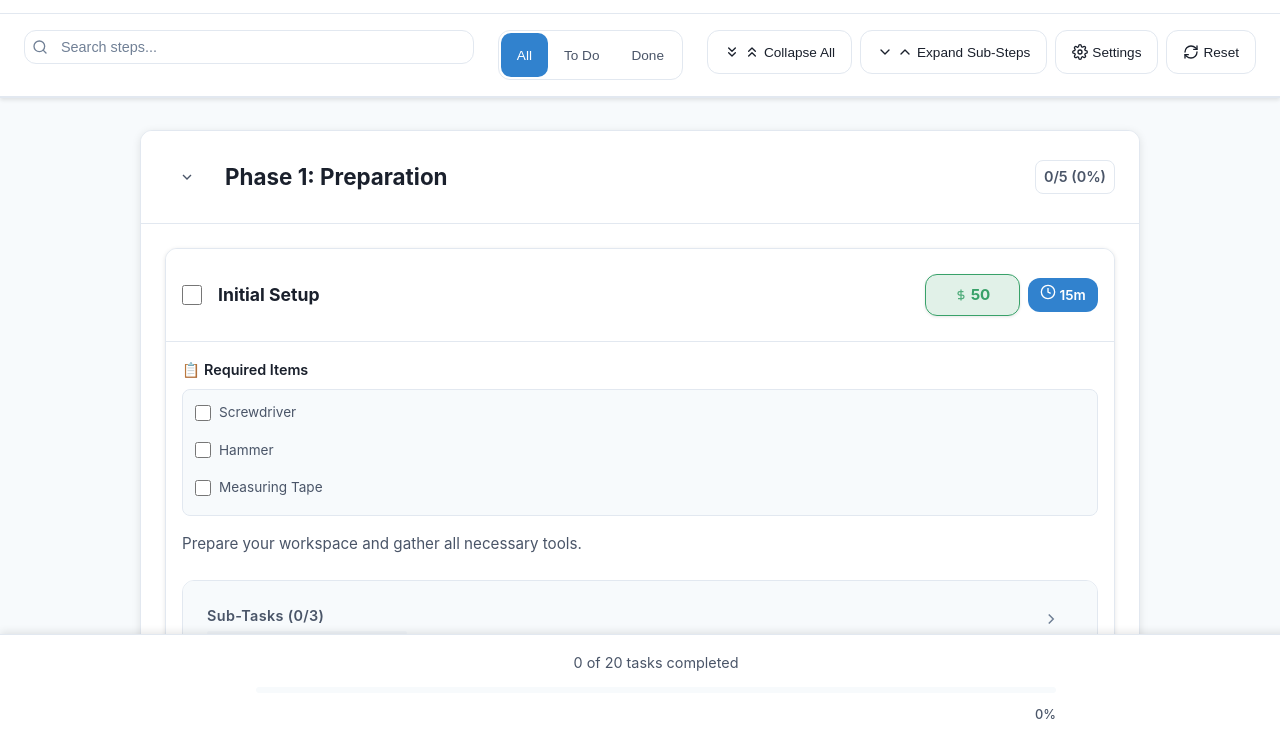
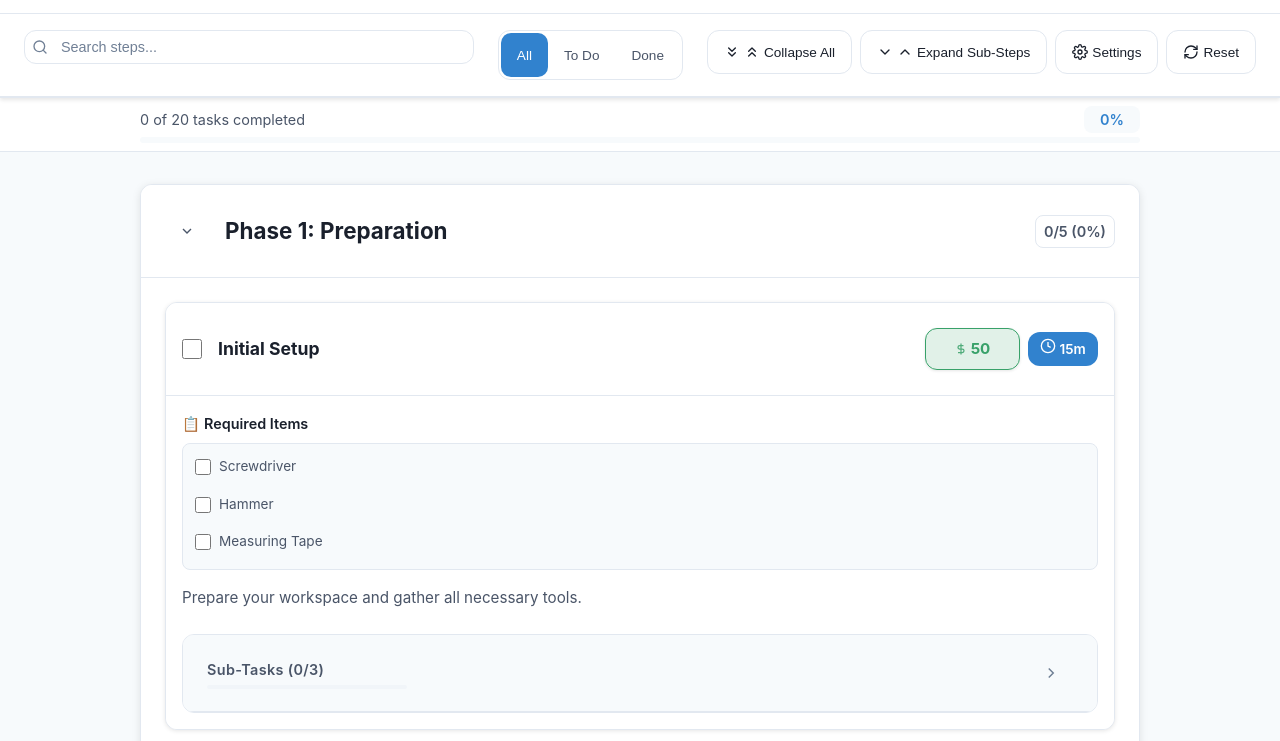
Before and after one commit to Erikdekamps/checklist, a plain HTML site: page index.html in a window 1280 px wide. Shown: the part 59-800 px from the top of the page. Drawn offline with Linux system fonts and the light colour scheme.

Commit message:
feat: add header progress bar and update UI elements

```diff
--- a/index.html
+++ b/index.html
@@ -132,25 +132,20 @@
         </div>
     </header>
 
-    <main id="group-container"></main>
-
-    <!-- Enhanced Collapsible Progress Footer -->
-    <footer id="progress-footer">
-        <button id="footer-toggle" class="toggle-container-btn footer-toggle-btn" aria-label="Toggle footer visibility">
-            <svg xmlns="http://www.w3.org/2000/svg" width="16" height="16" viewBox="0 0 24 24" fill="none" stroke="currentColor" stroke-width="2" stroke-linecap="round" stroke-linejoin="round">
-                <polyline points="18 15 12 9 6 15"></polyline>
-            </svg>
-        </button>
+    <!-- Add this right after the header section -->
+    <div class="header-progress">
         <div class="progress-container">
-            <div class="footer-content">
-                <div id="progress-text">Ready to start your checklist</div>
-                <div class="progress-bar-container">
-                    <div class="progress-fill"></div>
-                </div>
-                <div id="progress-percentage">0%</div>
+            <div class="progress-top">
+                <p id="progress-text">0 of 0 tasks completed</p>
+                <p id="progress-percentage">0%</p>
+            </div>
+            <div class="progress-bar-container">
+                <div class="progress-fill" style="width: 0%;"></div>
             </div>
         </div>
-    </footer>
+    </div>
+
+    <main id="group-container"></main>
 
     <!-- Settings Modal -->
     <div id="settings-modal" class="modal">
--- a/script.js
+++ b/script.js
@@ -13,21 +13,18 @@ document.addEventListener('DOMContentLoaded', async () => {
     let data = [];
     let groupCollapsed = {};
     let subStepsCollapsed = {};
-    let footerCollapsed = false;
-    let headerCollapsed = false; // Add this line
+    let headerCollapsed = false;
     let filter = 'all';
     let searchTerm = '';
     let debounceSaveTimeout;
 
     const el = {
         container: document.getElementById('group-container'),
-        progressFooter: document.getElementById('progress-footer'),
-        footerToggle: document.getElementById('footer-toggle'),
+        progressBar: document.querySelector('.progress-fill'),
+        progressText: document.getElementById('progress-text'),
+        progressPercentage: document.getElementById('progress-percentage'),
         headerToggle: document.getElementById('header-toggle'),
         header: document.querySelector('header'),
-        progressText: document.getElementById('progress-text'),
-        progressPercentage: document.getElementById('progress-percentage'),
-        progressBar: document.querySelector('.progress-fill'),
         progressStat: document.getElementById('progress-stat'),
         totalTime: document.getElementById('total-time'),
         totalMoney: document.getElementById('total-money'),
@@ -53,7 +50,6 @@ document.addEventListener('DOMContentLoaded', async () => {
         dataJsonInput: document.getElementById('data-json-input'),
         dataJsonReset: document.getElementById('data-json-reset'),
         dataSourceSave: document.getElementById('data-source-save'),
-        // Add toast notification element
         toastNotification: document.getElementById('toast-notification'),
         toastMessage: document.getElementById('toast-message')
     };
@@ -436,42 +432,25 @@ document.addEventListener('DOMContentLoaded', async () => {
     function updateProgressUI() {
         const stats = computeStats();
 
-        // Update progress percentage display
-        if (el.progressPercentage) el.progressPercentage.textContent = `${stats.percentage}%`;
-
-        // Update progress bar with proper animation
         if (el.progressBar) {
-            // Use requestAnimationFrame for smoother transition
-            requestAnimationFrame(() => {
-                el.progressBar.style.width = `${stats.percentage}%`;
-            });
+            el.progressBar.style.width = `${stats.percentage}%`;
         }
 
-        // Update progress message
-        if (el.progressText) {
-            if (stats.totalSteps === 0) {
-                el.progressText.textContent = "No tasks available";
-            } else if (stats.completedSteps === stats.totalSteps) {
-                el.progressText.textContent = "All tasks completed! 🎉";
-            } else {
-                el.progressText.textContent = `${stats.completedSteps} of ${stats.totalSteps} tasks completed`;
-            }
+        if (el.progressPercentage) {
+            el.progressPercentage.textContent = `${stats.percentage}%`;
         }
 
-        // Update group stats
-        data.forEach(group => {
-            const completed = group.steps.filter(s => s.completed).length;
-            const total = group.steps.length;
-            const percentage = total > 0 ? Math.round((completed / total) * 100) : 0;
+        if (el.progressText) {
+            el.progressText.textContent = `${stats.completedSteps} of ${stats.totalSteps} tasks completed`;
+        }
 
-            const groupElement = document.querySelector(`[data-group="${group.group_title}"]`);
-            if (groupElement) {
-                const statsElement = groupElement.querySelector('.group-stats');
-                if (statsElement) {
-                    statsElement.textContent = `${completed}/${total} (${percentage}%)`;
-                }
-            }
-        });
+        if (el.totalTime) {
+            el.totalTime.textContent = formatTime(stats.totalTime);
+        }
+
+        if (el.totalMoney) {
+            el.totalMoney.textContent = formatMoney(stats.totalMoney);
+        }
     }
 
     /**
@@ -945,27 +924,6 @@ document.addEventListener('DOMContentLoaded', async () => {
         store.save('headerCollapsed', headerCollapsed);
     }
 
-    /**
-     * Toggles footer collapse state
-     */
-    function toggleFooter() {
-        footerCollapsed = !footerCollapsed;
-        if (el.progressFooter) {
-            el.progressFooter.classList.toggle('collapsed', footerCollapsed);
-        }
-        document.body.classList.toggle('footer-collapsed', footerCollapsed);
-
-        // Update toggle button icon
-        if (el.footerToggle) {
-            el.footerToggle.innerHTML = footerCollapsed ?
-                '<svg xmlns="http://www.w3.org/2000/svg" width="16" height="16" viewBox="0 0 24 24" fill="none" stroke="currentColor" stroke-width="2" stroke-linecap="round" stroke-linejoin="round"><polyline points="6 9 12 15 18 9"></polyline></svg>' : // Down arrow when collapsed
-                '<svg xmlns="http://www.w3.org/2000/svg" width="16" height="16" viewBox="0 0 24 24" fill="none" stroke="currentColor" stroke-width="2" stroke-linecap="round" stroke-linejoin="round"><polyline points="6 15 12 9 18 15"></polyline></svg>'; // Up arrow when expanded
-        }
-
-        // Save state
-        store.save('footerCollapsed', footerCollapsed);
-    }
-
     // ==========================================
     //  BIND EVENTS
     // ==========================================
@@ -1017,16 +975,6 @@ document.addEventListener('DOMContentLoaded', async () => {
 
         // Header toggle
         el.headerToggle?.addEventListener('click', toggleHeader);
-
-        // Footer toggle
-        el.footerToggle?.addEventListener('click', toggleFooter);
-
-        // Also allow toggling footer by clicking the collapsed version
-        el.progressFooter?.addEventListener('click', e => {
-            if (footerCollapsed && e.target === el.progressFooter) {
-                toggleFooter();
-            }
-        });
 
         // Search input
         el.searchInput?.addEventListener('input', e => {
@@ -1142,22 +1090,17 @@ document.addEventListener('DOMContentLoaded', async () => {
             const savedProgress = store.load('checklistProgress');
             data = savedProgress ? mergeProgress(rawData, savedProgress) : rawData;
 
-            // Load header and footer collapsed state
+            // Load header collapsed state
             headerCollapsed = store.load('headerCollapsed') || false;
-            footerCollapsed = store.load('footerCollapsed') || false;
 
-            // Set initial state for header and footer
+            // Set initial state for header
             if (el.header) {
                 el.header.classList.toggle('collapsed', headerCollapsed);
             }
-            if (el.progressFooter) {
-                el.progressFooter.classList.toggle('collapsed', footerCollapsed);
-            }
 
             document.body.classList.toggle('header-collapsed', headerCollapsed);
-            document.body.classList.toggle('footer-collapsed', footerCollapsed);
 
-            // Set initial icon state for toggle buttons
+            // Set initial icon state for toggle button
             if (el.headerToggle) {
                 el.headerToggle.innerHTML = headerCollapsed ?
                     '<svg xmlns="http://www.w3.org/2000/svg" width="16" height="16" viewBox="0 0 24 24" fill="none" stroke="currentColor" stroke-width="2" stroke-linecap="round" stroke-linejoin="round"><polyline points="6 9 12 15 18 9"></polyline></svg>' :
@@ -1165,15 +1108,6 @@ document.addEventListener('DOMContentLoaded', async () => {
 
                 // Make sure toggle button is visible
                 el.headerToggle.style.display = 'flex';
-            }
-
-            if (el.footerToggle) {
-                el.footerToggle.innerHTML = footerCollapsed ?
-                    '<svg xmlns="http://www.w3.org/2000/svg" width="16" height="16" viewBox="0 0 24 24" fill="none" stroke="currentColor" stroke-width="2" stroke-linecap="round" stroke-linejoin="round"><polyline points="6 9 12 15 18 9"></polyline></svg>' :
-                    '<svg xmlns="http://www.w3.org/2000/svg" width="16" height="16" viewBox="0 0 24 24" fill="none" stroke="currentColor" stroke-width="2" stroke-linecap="round" stroke-linejoin="round"><polyline points="6 15 12 9 18 15"></polyline></svg>';
-
-                // Make sure toggle button is visible
-                el.footerToggle.style.display = 'flex';
             }
 
             // Bind all events
--- a/style.css
+++ b/style.css
@@ -845,59 +845,82 @@ body.dark-mode .step .step-value {
 }
 
 /* ======================================
-   FOOTER
+   HEADER PROGRESS BAR
    ====================================== */
-#progress-footer {
-    position: fixed;
-    bottom: 0;
-    left: 0;
-    right: 0;
-    background: var(--color-bg-surface);
-    border-top: 1px solid var(--color-border);
-    padding: var(--space-md);
-    z-index: 100;
+.header-progress {
+    background: var(--color-bg-surface);
+    padding: var(--space-sm) var(--space-lg);
+    border-bottom: 1px solid var(--color-border);
+    display: flex;
+    flex-direction: column;
+    gap: var(--space-xs);
 }
 
 .progress-container {
-    max-width: 800px;
+    max-width: 1000px;
     margin: 0 auto;
-}
-
-.footer-content {
-    display: flex;
-    flex-direction: column;
-    gap: var(--space-sm);
+    width: 100%;
+}
+
+.progress-top {
+    display: flex;
+    justify-content: space-between;
+    align-items: center;
+    margin-bottom: var(--space-xs);
 }
 
 #progress-text {
     font-size: 0.9em;
     color: var(--color-text-secondary);
+    margin: 0;
+    flex: 1;
+}
+
+#progress-percentage {
+    font-size: 0.9em;
+    font-weight: 600;
+    color: var(--color-primary);
+    background-color: var(--color-bg);
+    border-radius: var(--radius-md);
+    padding: 2px 8px;
+    min-width: 40px;
     text-align: center;
-    margin-bottom: var(--space-xs);
+    margin: 0;
 }
 
 .progress-bar-container {
-    position: relative;
+    width: 100%;
     height: 6px;
-    background: var(--color-bg);
-    border-radius: var(--radius-sm);
+    background-color: var(--color-bg);
+    border-radius: 3px;
     overflow: hidden;
-    width: 100%;
 }
 
 .progress-fill {
     height: 100%;
-    width: 0%;
-    background: var(--color-primary);
+    background-color: var(--color-primary);
+    border-radius: 3px;
     transition: width 0.3s ease;
 }
 
-#progress-percentage {
-    font-size: 0.8em;
-    font-weight: 500;
-    color: var(--color-text-secondary);
-    text-align: right;
-    margin-top: var(--space-xs);
+/* Mobile adjustments */
+@media screen and (max-width: 768px) {
+    .header-progress {
+        padding: var(--space-sm) var(--space-md);
+    }
+
+    #progress-text {
+        font-size: 0.85em;
+    }
+
+    .progress-bar-container {
+        height: 4px;
+    }
+
+    /* Remove footer-related body padding */
+    body {
+        padding-bottom: 0;
+    }
 }
 
 /* ======================================
```
